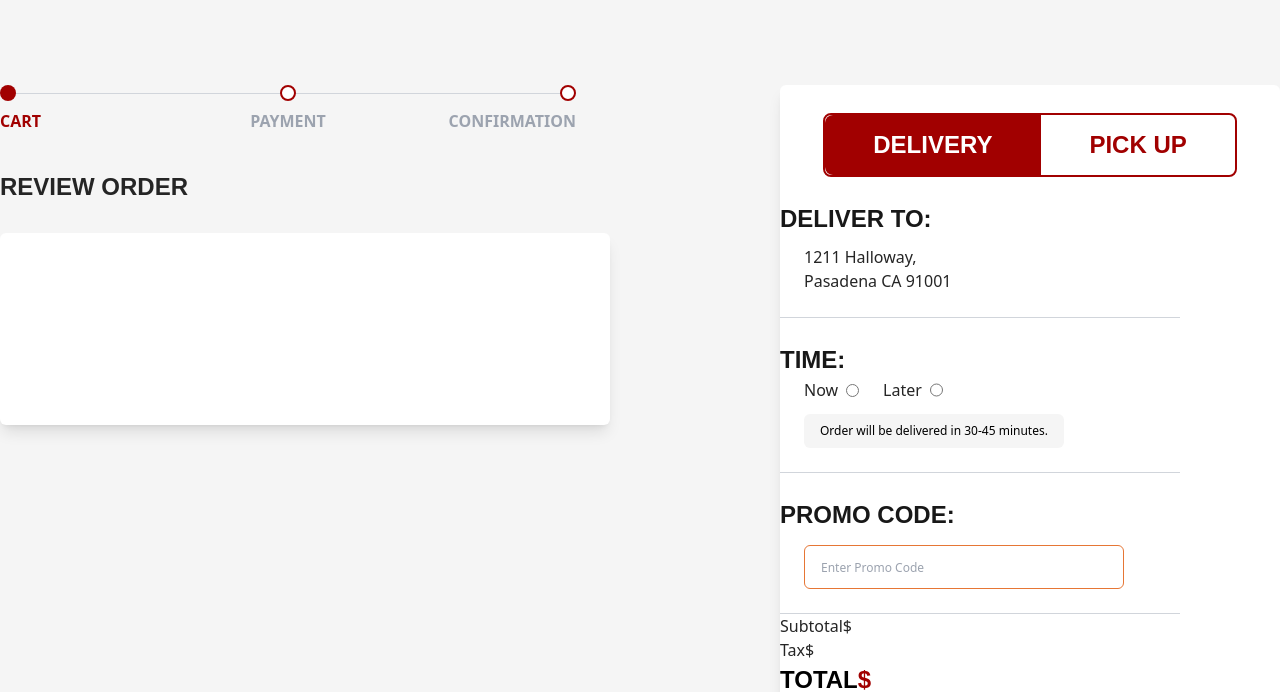
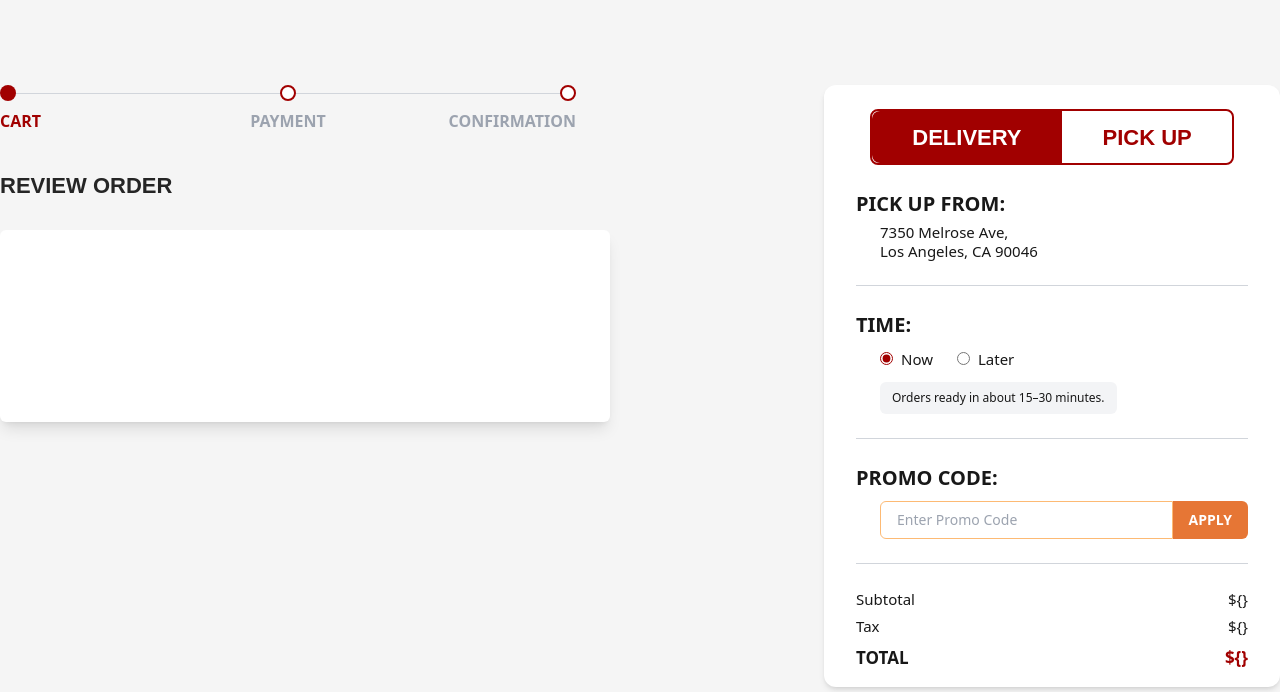
Before and after one commit to crystal-rosa/lbw-2.0-code, a website: page pages/cart.html in a window 1280 px wide. Shown: the part 119-811 px from the top of the page. Drawn offline with nearby package versions, Linux system fonts and the light colour scheme; files that its build step writes are made by us from their sources; a web font is replaced by a local one.

Commit message:
Checkout Screen

```diff
--- a/pages/cart.html
+++ b/pages/cart.html
@@ -27,7 +27,7 @@
 
     <!-- entire container -->
     <div class="mt-14 max-w-7xl mx-auto flex flex-row justify-between">
-      <!-- right side -->
+      <!-- left side -->
       <div>
         <!-- Progress Bar -->
         <div class="flex items-start justify-between max-w-xl ">
@@ -68,76 +68,93 @@
 
 
 
-      <!-- left side -->
-      <div>
-        <!-- White Container/Checkout Details Box -->
-          <div class="pt-7 flex h-[620px] flex-col bg-white w-[500px] rounded-md shadow-lg font-brandon font-bold text-desktop-h3">
-            <div class="flex justify-center w-full">
-              <div class="flex rounded-lg border-2 border-primaryRed overflow-hidden w-fit h-16 ">
-                <button class="bg-primaryRed text-white px-12 h-full rounded-l-lg object-center">DELIVERY</button>
-                <button class="text-primaryRed bg-white border-l border-primaryRed px-12 h-full rounded-r-lg">PICK UP</button>
-              </div>
-            </div>
+      <!-- right side -->
+      <!-- Main Card Container -->
+<div class="w-[456px] bg-white rounded-xl shadow-md font-sans text-[15px] text-blackAccent overflow-hidden">
 
-            <div class="mt-6">
-              <h2 class="font-brandon text-blackAccent font-bold">DELIVER TO:</h2>
-              <p class="text-desktop-paragraph2 font-sans font-light pl-6 pt-2 text-blackText">1211 Halloway, <br>
-                Pasadena CA 91001
-              </p>
-              <div class="flex w-[400px] h-px bg-gray-300 mt-6"></div>
-            </div>
+  <!-- Toggle Buttons -->
+  <div class="flex justify-center pt-6 text-desktop-h3 font-brandon font-bold">
+    <div class="flex rounded-lg border-2 border-primaryRed overflow-hidden h-14">
+      <button class="bg-primaryRed text-white px-10 h-full rounded-l-lg">
+        DELIVERY
+      </button>
+      <button class="text-primaryRed bg-white border-l border-primaryRed px-10 h-full rounded-r-lg">
+        PICK UP
+      </button>
+    </div>
+  </div>
 
-            <div class="mt-6">
-              <h2 class="font-brandon text-blackAccent font-bold">TIME:</h2>
-              <div class="flex flex-row">
-                <div class="flex flex-row items-center">
-                  <p class="text-desktop-paragraph2 font-sans font-light pl-6 pr-2 text-blackText">Now</p>
-                  <input type="radio" name="Now" id="">
-                </div>
+  <!-- Content area with right padding -->
+  <div class="px-8 pt-6 pb-4 space-y-6">
 
-                <div class="flex flex-row">
-                  <p class="text-desktop-paragraph2 font-sans font-light pl-6 pr-2 text-blackText">Later</p>
-                  <input type="radio" name="Now" id="">
-                </div>
+    <!-- PICK UP FROM section -->
+    <div>
+      <h2 class="font-bold text-[20px] text-blackAccent">PICK UP FROM:</h2>
+      <p class="pt-1 text-[15px] text-blackAccent leading-tight pl-6">
+        7350 Melrose Ave,<br />
+        Los Angeles, CA 90046
+      </p>
+    </div>
 
-              </div>
+    <hr class="border-gray-300" />
 
-              <!-- grey box delivery time -->
-              <div class="pl-6 pr-2 pt-3">
-                <div class="text-[12px] font-sans font-light bg-greyBG rounded-md w-fit py-2 px-4">
-                  Order will be delivered in 30-45 minutes.
-                </div>
-              </div>
+    <!-- TIME section -->
+    <div>
+      <h2 class="font-bold text-[20px] text-blackAccent  mb-2">TIME:</h2>
+      <div class="flex items-center space-x-6 pl-6">
+        <label class="flex items-center space-x-2">
+          <input type="radio" name="time" checked class="accent-primaryRed" />
+          <span>Now</span>
+        </label>
+        <label class="flex items-center space-x-2">
+          <input type="radio" name="time" class="accent-primaryRed" />
+          <span>Later</span>
+        </label>
+      </div>
+      <div class="mt-3 pl-6">
+        <p class="bg-gray-100 text-xs rounded-md px-3 py-2 w-fit">
+          Orders ready in about 15–30 minutes.
+        </p>
+      </div>
+    </div>
 
-              <!-- grey line -->
-              <div class="flex w-[400px] h-px bg-gray-300 mt-6"></div>
-            </div>
+    <hr class="border-gray-300" />
 
-            <!-- input field box/promo code -->
-            <div class="mt-6">
-              <h2 class="font-brandon text-blackAccent font-bold">PROMO CODE:</h2>
-              <input type="text" placeholder="Enter Promo Code" class="ml-6 mt-3 h-11 font-sans text-[12px] font-normal w-80 px-4 py-2 border border-lightOrange rounded-md focus:outline-none focus:ring-1 focus:ring-darkOrange">
-              <div class="flex w-[400px] h-px bg-gray-300 mt-6"></div>
-            </div>
+    <!-- PROMO CODE section -->
+    <div>
+      <h2 class="font-bold text-[20px] text-blackAccent mb-2">PROMO CODE:</h2>
+      <div class="flex pl-6">
+        <input
+          type="text"
+          placeholder="Enter Promo Code"
+          class="flex-1 text-sm px-4 py-2 border border-orange-300 rounded-l-md focus:outline-none placeholder:text-gray-400"
+        />
+        <button class="bg-lightOrange text-white px-4 rounded-r-md text-sm font-bold">
+          APPLY
+        </button>
+      </div>
+    </div>
 
+    <hr class="border-gray-300" />
 
-              <div class="flex flex-col justify-between">
-                <div class="flex flex-row">
-                  <p class="text-desktop-paragraph2 font-sans font-light text-blackText">Subtotal</p>
-                  <p class="text-desktop-paragraph2 font-sans font-light text-blackText">$</p>
-                </div>
+    <!-- Totals -->
+    <div class="space-y-1">
+      <div class="flex justify-between">
+        <span>Subtotal</span>
+        <span>${}</span>
+      </div>
+      <div class="flex justify-between">
+        <span>Tax</span>
+        <span>${}</span>
+      </div>
+      <div class="flex justify-between font-bold text-blackAccent text-[17px] pt-1">
+        <span>TOTAL</span>
+        <span class="text-primaryRed">${}</span>
+      </div>
+    </div>
 
-                <div class="flex flex-row">
-                  <p class="text-desktop-paragraph2 font-sans font-light text-blackText">Tax</p>
-                  <p class="text-desktop-paragraph2 font-sans font-light text-blackText">$</p>
-                </div>
-
-                <div class="flex flex-row">
-                  <h3 class="font-bold">TOTAL</h3>
-                  <h3 class="text-primaryRed">$</h3>
-                </div>
-
-              </div>
+  </div>
+</div>
 
 
 
--- a/tailwind.config.js
+++ b/tailwind.config.js
@@ -66,7 +66,7 @@ module.exports = {
         'desktop-paragraph': ['14px', { lineHeight: '22px' }],
         'desktop-paragraph2': ['16px'],
         'desktop-footer': ['21px'],
-        'desktop-h3': ['24px'],
+        'desktop-h3': ['22px'],
         'desktop-h2': ['42px'],
         'desktop-h1': ['64px'],
         'desktop-menu-title': ['24px']
```
